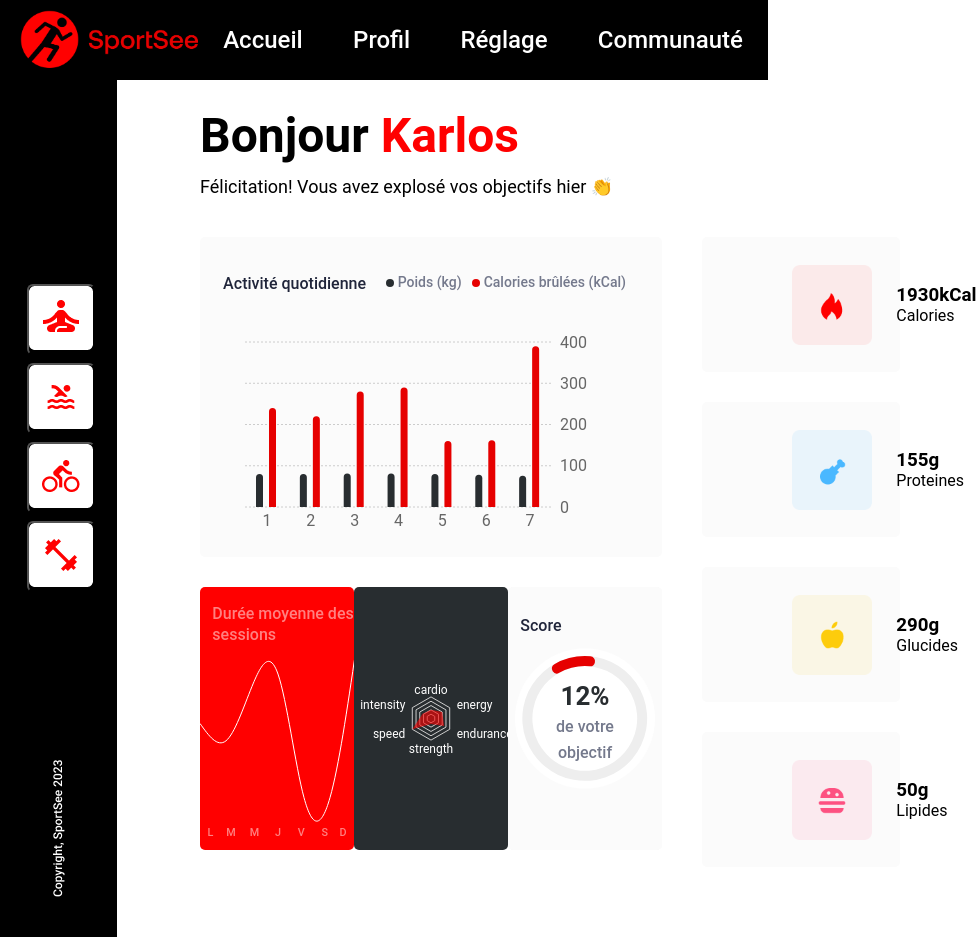
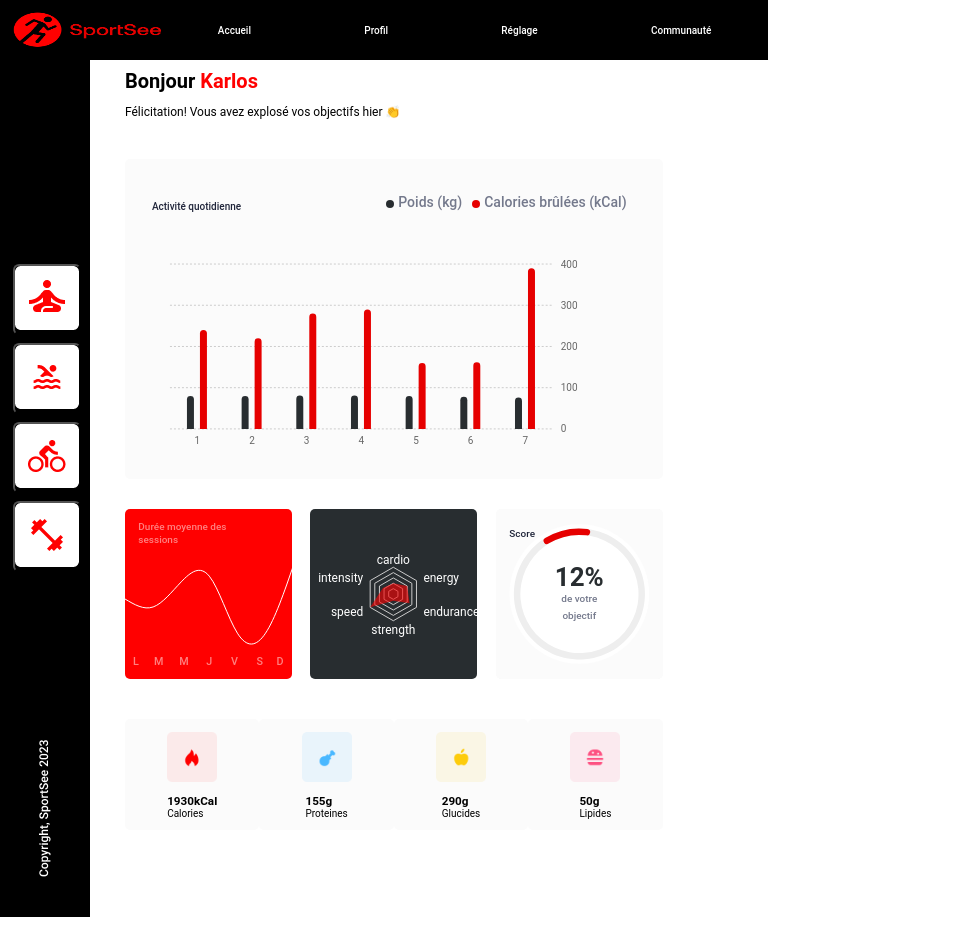
Before and after one commit to sousouben/Mouatakide_Souad_p12_112022, a React (Create React App) app in the folder frontend/: page /user/12 in a window 768 px wide. Shown: the whole page, 977 px wide, since content can reach past the window. Built offline with nearby package versions, Linux system fonts and the light colour scheme.

Commit message:
modif responsive

```diff
--- a/frontend/src/componants/nav/horizontal/NavHorizontal.css
+++ b/frontend/src/componants/nav/horizontal/NavHorizontal.css
@@ -48,3 +48,16 @@ nav ul {
     width: 100%;
   }
 }
+@media screen and (min-width: 412px) and (max-width: 780px) {
+  .horizon {
+    height: 60px;
+  }
+  .horizon img {
+    width: 150px;
+    height: 35.93px;
+    margin-left: 13px;
+  }
+  nav {
+    font-size: 10px;
+  }
+}
--- a/frontend/src/componants/nav/vertical/NavVertical.css
+++ b/frontend/src/componants/nav/vertical/NavVertical.css
@@ -26,3 +26,8 @@ Button:hover {
   box-shadow: 0px 0px 6px 3px red;
   border: none;
 }
+@media screen and (min-width: 412px) and (max-width: 780px) {
+  .vertical {
+    width: 90px;
+  }
+}
--- a/frontend/src/pages/dashbord/Dashbord.css
+++ b/frontend/src/pages/dashbord/Dashbord.css
@@ -98,7 +98,7 @@
   }
 
   .iconDroite {
-    width: 25%;
+    width: 100%;
     flex-direction: row;
     justify-content: unset;
     margin-left: 0;
@@ -134,3 +134,62 @@
     width: 100%;
   }
 }
+
+@media screen and (min-width: 412px) and (max-width: 780px) {
+  .bonjour h1 {
+    font-size: 20px;
+    margin-top: 10px;
+  }
+  .bonjour p {
+    font-size: 12px;
+  }
+  .pageProfil {
+    margin-left: 125px;
+    margin-top: -858px;
+    width: 70%;
+  }
+  .sessions,
+  .performance,
+  .score {
+    width: 31%;
+    height: 170px;
+    border-radius: 5px;
+  }
+  .iconDroite {
+    width: 25%;
+    flex-direction: row;
+    justify-content: unset;
+    margin-left: 0;
+    height: 0;
+  }
+  .graphiques {
+    display: flex;
+    flex-direction: column;
+    font-size: 10px;
+  }
+  .calories,
+  .proteines,
+  .glucides,
+  .lipides {
+    padding-left: 0;
+    flex-direction: column;
+    height: 111px;
+  }
+  .calories img,
+  .proteines img,
+  .glucides img,
+  .lipides img {
+    width: 50px;
+    height: 50px;
+    margin-right: 50px;
+    margin-left: 50px;
+    margin-top: 13px;
+  }
+  .infos {
+    margin: auto;
+    font-size: 10px;
+  }
+  .horizonGauche {
+    width: 100%;
+  }
+}
```
